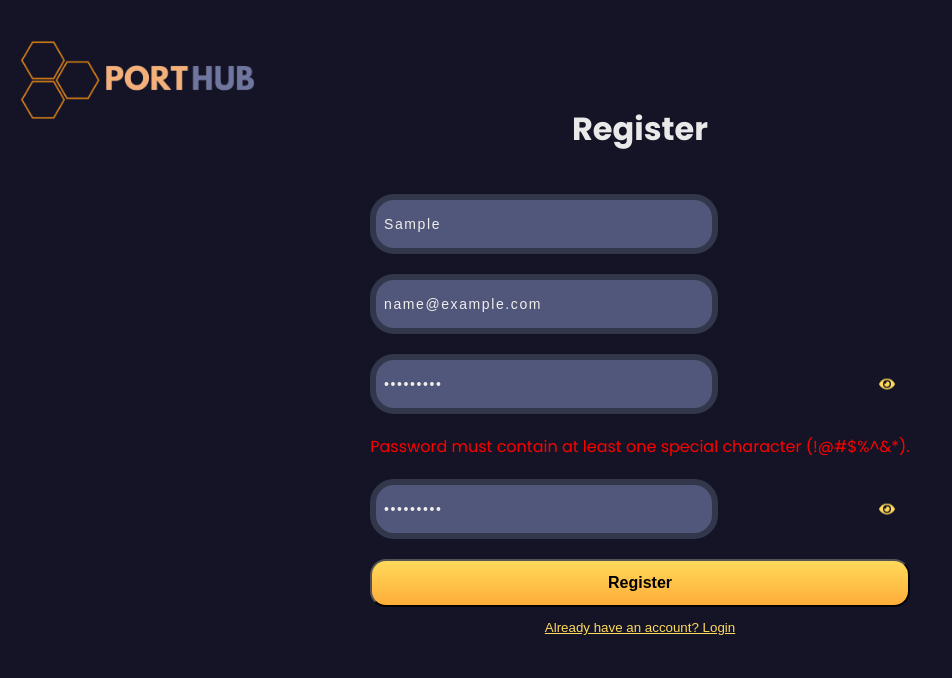
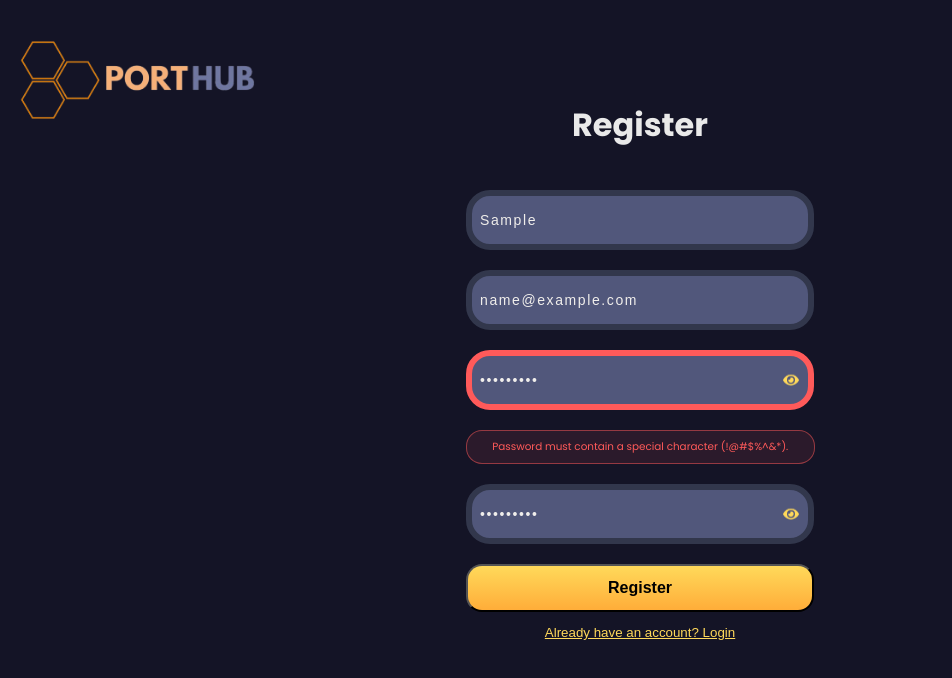
Before and after one commit to jjalcantara1/portfolio-builder, a React (Create React App) app: page /register in a window 1280 px wide. Both pictures are taken after typing "Sample", "name@example.com", "Sample123", "Sample123" into the empty fields and a click on the button "Register". Shown: the top 678 px of the page, without its empty margins (0-952 px from the left). Built offline with nearby package versions, Linux system fonts and the light colour scheme; no server answers.

Commit message:
fixed error messages, protected routes

```diff
--- a/public/index.html
+++ b/public/index.html
@@ -2,7 +2,7 @@
 <html lang="en">
   <head>
     <meta charset="utf-8" />
-    <link rel="icon" href="images/porthub_logo.png" />
+    <link rel="icon" href="loadporthub_logo.png" />
     <meta name="viewport" content="width=device-width, initial-scale=1" />
     <meta name="theme-color" content="#000000" />
     <meta
--- a/src/App.js
+++ b/src/App.js
@@ -1,5 +1,5 @@
 import React from 'react';
-import { BrowserRouter as Router, Route, Routes } from 'react-router-dom';
+import { BrowserRouter as Router, Route, Routes, Navigate } from 'react-router-dom';
 import Login from './screens/Login';
 import Register from './screens/Register';
 import EditPortfolio from './screens/EditPortfolio';
@@ -11,9 +11,17 @@ import Logout from './components/Logout';
 import ForgotPassword from './screens/ForgotPassword';
 import Portfolio from './screens/Portfolio';
 import TemplateScreen from './screens/TemplateScreen';
-
+import ProtectedRoute from './components/ProtectedRoutes';  // Import ProtectedRoute
 
 function App() {
+
+  // Check if username exists in your database (this is just a placeholder for your actual logic)
+  const isValidUsername = (username) => {
+    // Implement actual check against the database or your user list
+    const validUsernames = ['user1', 'user2']; // Replace with actual logic
+    return validUsernames.includes(username);
+  };
+
   return (
     <Router>
       <AuthProvider>
@@ -21,19 +29,62 @@ function App() {
           <Route path="/" element={<LandingPage />} />
           <Route path="/login" element={<Login />} />
           <Route path="/register" element={<Register />} />
-        <Route path="/edit" element={<EditPortfolio />} />
-        <Route path="/edit/:templateId" element={<EditPortfolio />} />
           <Route path="/email-verification" element={<EmailVerification />} />
-        <Route path="/:username" element={<UserPortfolio />} />
-        <Route path="/logout" element={<Logout />} />
           <Route path="/forgot-password" element={<ForgotPassword />} />
-        <Route path="/email-verification" element={<EmailVerification />} />
-        <Route path="/portfolio" element={<Portfolio />}/>
-        <Route path="/template" element={<TemplateScreen />} />
+          <Route path="/portfolio" element={<Portfolio />} />
+
+          {/* Protected Routes */}
+          <Route
+            path="/edit"
+            element={
+              <ProtectedRoute>
+                <EditPortfolio />
+              </ProtectedRoute>
+            }
+          />
+          <Route
+            path="/edit/:templateId"
+            element={
+              <ProtectedRoute>
+                <EditPortfolio />
+              </ProtectedRoute>
+            }
+          />
+          <Route
+            path="/logout"
+            element={
+              <ProtectedRoute>
+                <Logout />
+              </ProtectedRoute>
+            }
+          />
+          <Route
+            path="/template"
+            element={
+              <ProtectedRoute>
+                <TemplateScreen />
+              </ProtectedRoute>
+            }
+          />
+
+          {/* User Portfolio Route with Username Validation */}
+          <Route
+            path="/:username"
+            element={({ match }) => {
+              const username = match.params.username;
+              return isValidUsername(username) ? (
+                <UserPortfolio />
+              ) : (
+                <Navigate to="/" />
+              );
+            }}
+          />
+
+          {/* Catch-all for invalid routes */}
+          <Route path="*" element={<Navigate to="/" />} />
         </Routes>
       </AuthProvider>
     </Router>
-
   );
 }
 
--- /dev/null
+++ b/src/components/ProtectedRoutes.js
@@ -0,0 +1,15 @@
+import React from 'react';
+import { Navigate } from 'react-router-dom';
+import { useAuth } from '../components/AuthContext'; // Use useAuth hook instead of directly accessing AuthContext
+
+const ProtectedRoute = ({ children }) => {
+  const { user } = useAuth(); // Access the user via the useAuth hook
+
+  if (!user) {
+    return <Navigate to="/login" />;
+  }
+
+  return children;
+};
+
+export default ProtectedRoute;
--- a/src/css/Register.css
+++ b/src/css/Register.css
@@ -124,3 +124,38 @@ input:-webkit-autofill {
       transform: translateY(0);
     }
   }
+
+  /* Error message styling */
+.error-message {
+  color: rgb(255, 90, 90); /* Red tone to indicate error */
+  background-color: rgba(255, 90, 90, 0.1); /* Light red background */
+  border: 1px solid rgba(255, 90, 90, 0.5); /* Border with soft red */
+  border-radius: 1rem; /* Rounded corners */
+  padding: 0.5rem;
+  width: 95%;
+  text-align: center;
+  font-size: 0.65rem;
+  margin-top: 0.5rem;
+  animation: fadeInError 0.5s ease-in-out forwards;
+}
+
+@keyframes fadeInError {
+  from {
+      opacity: 0;
+      transform: translateY(-10px);
+  }
+  to {
+      opacity: 1;
+      transform: translateY(0);
+  }
+}
+
+/* Error placeholder styling */
+input.error-input {
+  border-color: rgb(255, 90, 90) !important; /* Red border for input */
+  background-color: rgba(255, 90, 90, 0.1) !important; /* Light red background for input */
+}
+
+input.error-input::placeholder {
+  color: rgba(255, 90, 90, 0.75); /* Slightly transparent red placeholder text */
+}
--- a/src/screens/Register.jsx
+++ b/src/screens/Register.jsx
@@ -1,8 +1,12 @@
 import React, { useState } from 'react';
 import { auth } from '../firebase';
-import { createUserWithEmailAndPassword, sendEmailVerification, updateProfile } from 'firebase/auth';
+import {
+  createUserWithEmailAndPassword,
+  sendEmailVerification,
+  updateProfile,
+} from 'firebase/auth';
 import { useNavigate } from 'react-router-dom';
-import { FaEye, FaEyeSlash } from 'react-icons/fa'; // Import eye icons
+import { FaEye, FaEyeSlash } from 'react-icons/fa';
 import '../css/Register.css';
 import logo from '../images/porthub_logo.png';
 
@@ -14,13 +18,15 @@ const Register = () => {
   const [error, setError] = useState('');
   const [usernameError, setUsernameError] = useState('');
   const [passwordError, setPasswordError] = useState('');
-  const [passwordVisible, setPasswordVisible] = useState(false); // State for password visibility
-  const [confirmPasswordVisible, setConfirmPasswordVisible] = useState(false); // State for confirm password visibility
+  const [passwordVisible, setPasswordVisible] = useState(false);
+  const [confirmPasswordVisible, setConfirmPasswordVisible] = useState(false);
   const navigate = useNavigate();
 
-  // Validate the username based on length and allowed characters
   const validateUsername = (username) => {
-    const restrictedUsernames = ['auth', 'edit', 'email-verification', 'logout', 'forgot-password', '']; // Restricted usernames
+    const restrictedUsernames = [
+      'auth', 'edit', 'email-verification',
+      'logout', 'forgot-password', ''
+    ];
     if (restrictedUsernames.includes(username)) {
       return 'This username is not allowed.';
     }
@@ -33,7 +39,6 @@ const Register = () => {
     return ''; // No error
   };
 
-  // Validate the password based on length and complexity
   const validatePassword = (password) => {
     if (password.length < 8) {
       return 'Password must be at least 8 characters long.';
@@ -48,7 +53,7 @@ const Register = () => {
       return 'Password must contain at least one number.';
     }
     if (!/[!@#$%^&*]/.test(password)) {
-      return 'Password must contain at least one special character (!@#$%^&*).';
+      return 'Password must contain a special character (!@#$%^&*).';
     }
     return ''; // No error
   };
@@ -56,7 +61,6 @@ const Register = () => {
   const handleSubmit = async (e) => {
     e.preventDefault();
 
-    // Validate username and password
     const usernameValidation = validateUsername(username);
     const passwordValidation = validatePassword(password);
 
@@ -83,14 +87,12 @@ const Register = () => {
       const userCredential = await createUserWithEmailAndPassword(auth, email, password);
       const user = userCredential.user;
 
-      await updateProfile(user, {
-        displayName: username,  // Set the displayName to the username
-      });
+      await updateProfile(user, { displayName: username });
 
       await sendEmailVerification(user);
 
       alert('A verification email has been sent. Please check your inbox and verify your email address.');
-      navigate('/email-verification'); // Redirect to EmailVerification component after registration
+      navigate('/email-verification');
     } catch (error) {
       setError(error.message);
     }
@@ -106,6 +108,7 @@ const Register = () => {
         <form onSubmit={handleSubmit}>
           <input
             id="registername"
+            className={usernameError ? 'error-input' : ''}
             type="text"
             value={username}
             onChange={(e) => setUsername(e.target.value)}
@@ -113,7 +116,9 @@ const Register = () => {
             required
             autoComplete="off"
           />
-          {usernameError && <p style={{ color: 'red' }}>{usernameError}</p>}
+          {usernameError && (
+            <p className="error-message">{usernameError}</p>
+          )}
 
           <input
             id="registeremail"
@@ -127,6 +132,7 @@ const Register = () => {
           <div style={{ position: 'relative' }}>
             <input
               id="regispass"
+              className={passwordError ? 'error-input' : ''}
               type={passwordVisible ? 'text' : 'password'}
               value={password}
               onChange={(e) => setPassword(e.target.value)}
@@ -148,11 +154,14 @@ const Register = () => {
               {passwordVisible ? <FaEyeSlash /> : <FaEye />}
             </span>
           </div>
-          {passwordError && <p style={{ color: 'red' }}>{passwordError}</p>}
+          {passwordError && (
+            <p className="error-message">{passwordError}</p>
+          )}
 
           <div style={{ position: 'relative' }}>
             <input
               id="confirmpass"
+              className={error ? 'error-input' : ''}
               type={confirmPasswordVisible ? 'text' : 'password'}
               value={confirmPassword}
               onChange={(e) => setConfirmPassword(e.target.value)}
@@ -174,12 +183,18 @@ const Register = () => {
               {confirmPasswordVisible ? <FaEyeSlash /> : <FaEye />}
             </span>
           </div>
-          {error && <p style={{ color: 'red' }}>{error}</p>}
+          {error && (
+            <p className="error-message">{error}</p>
+          )}
 
           <button type="submit" id="regisbutton">Register</button>
 
           <div id="buttoncon">
-            <button type="button" id="loginlink" onClick={() => navigate('/login')}>
+            <button
+              type="button"
+              id="loginlink"
+              onClick={() => navigate('/login')}
+            >
               Already have an account? Login
             </button>
           </div>
```
Lines whose indentation alone changed are shown as unchanged.
